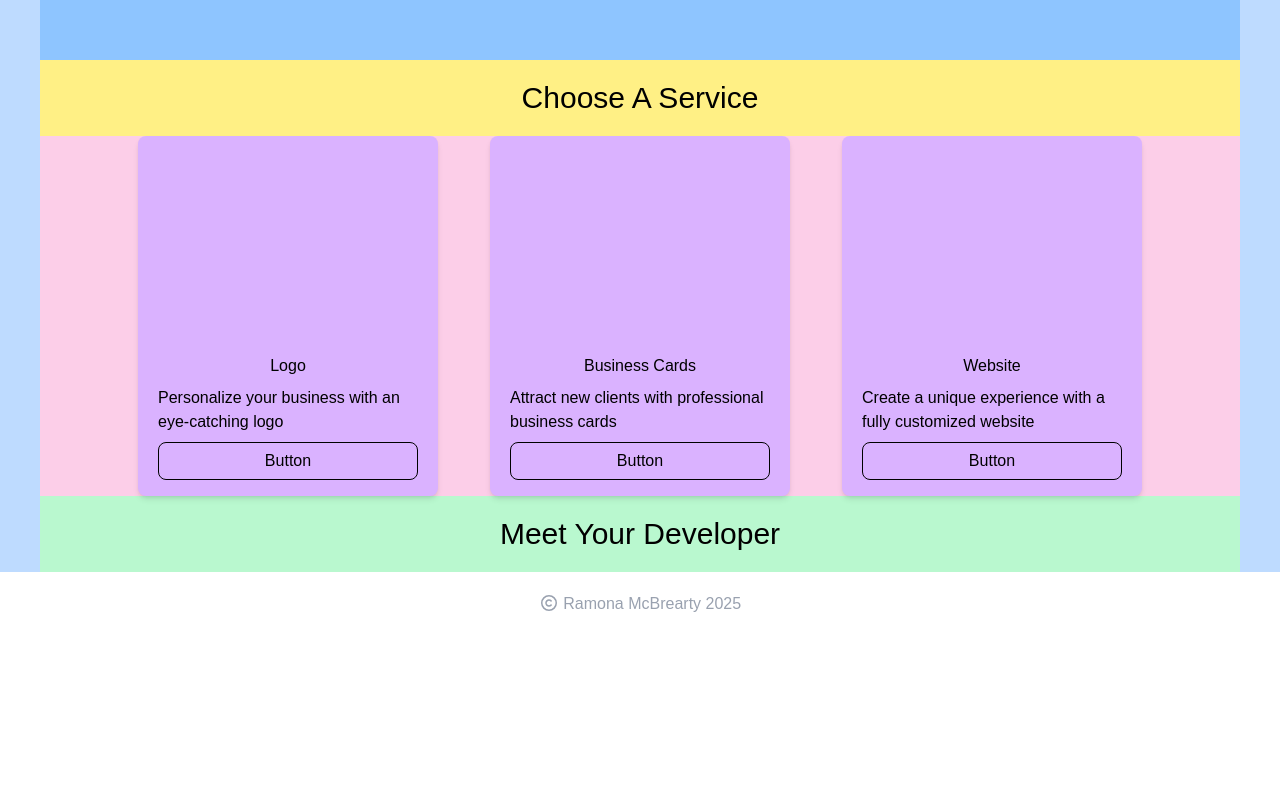
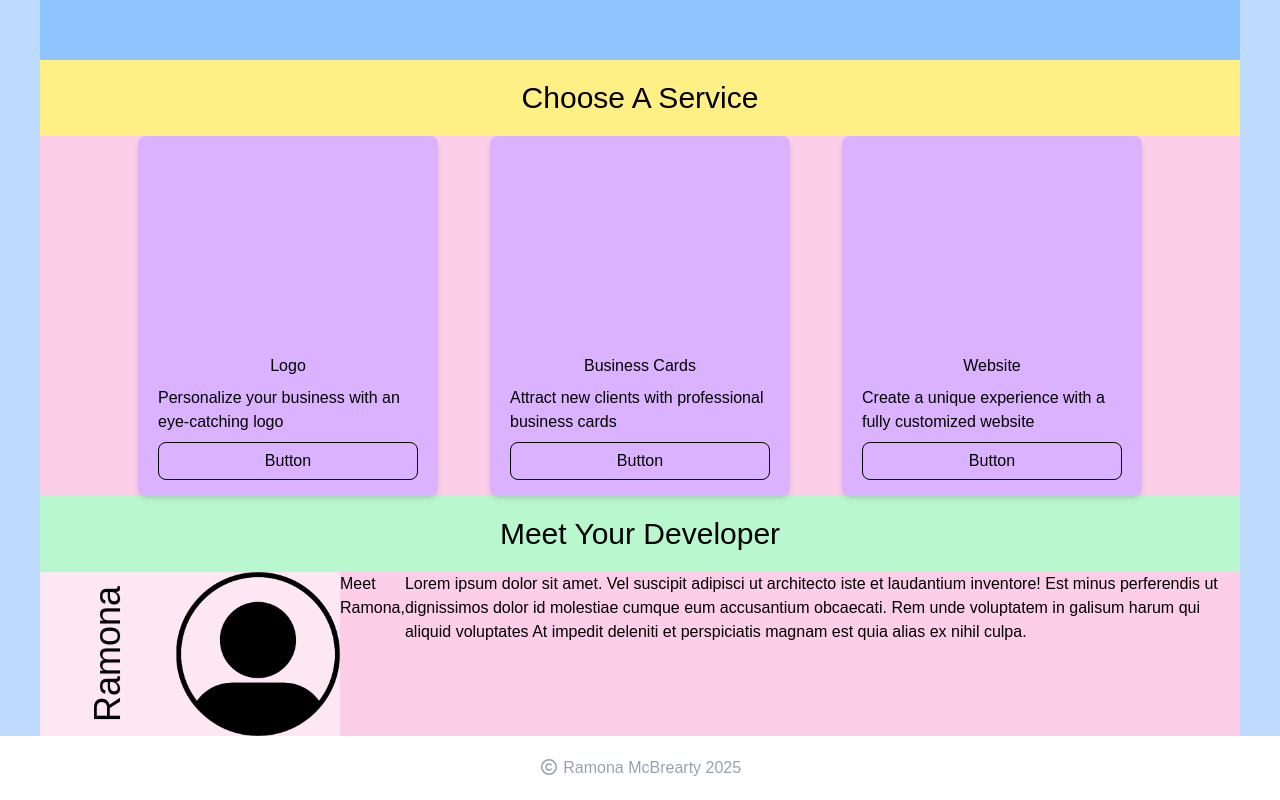
Before and after one commit to ramona-xxii/ramona-freelance-nextapp, a Next.js app: page / in a window 1280 px wide. Shown: the part 656-1456 px from the top of the page. Before the commit the page ends 1292 px from the top, so only its background shows below. Built offline with nearby package versions, Linux system fonts and the light colour scheme.

Commit message:
added placeholder text to about description

```diff
--- a/app/components/About.js
+++ b/app/components/About.js
@@ -1,10 +1,39 @@
 import Section from "./Section";
+import Image from 'next/image';
 
 export default function About () {
 
     return (
         <Section id="about" className="bg-green-200">
             <h1 className="text-center text-xl sm:text-3xl py-5">Meet Your Developer</h1>
+            <div className="flex flex-col md:flex-row">
+                {/* left side */}
+                <div className="flex flex-row h-fit basis-1/4 bg-pink-100">
+                    <div className="content-center">
+                        <h2 className="text-4xl rotate-270 whitespace-nowrap">Ramona</h2>
+                    </div>
+                    <div className="h-fit w-auto">
+                        <Image
+                        src="/images/profile-pic.png"
+                        alt="profile pic"
+                        width={200}
+                        height={200}
+                        />
+                    </div>
+                </div>
+                {/* right side */}
+                <div className="flex basis-3/4 bg-pink-200">
+                    <h2>Meet Ramona,</h2>
+                    <p>Lorem ipsum dolor sit amet. Vel suscipit adipisci ut architecto iste et laudantium
+                    inventore! Est minus perferendis ut dignissimos dolor id molestiae cumque eum accusantium
+                    obcaecati. Rem unde voluptatem in galisum harum qui aliquid voluptates At impedit deleniti
+                    et perspiciatis magnam est quia alias ex nihil culpa.
+                    </p>
+                </div>
+            </div>
+
+
+
         </Section>
     );
 }
```
